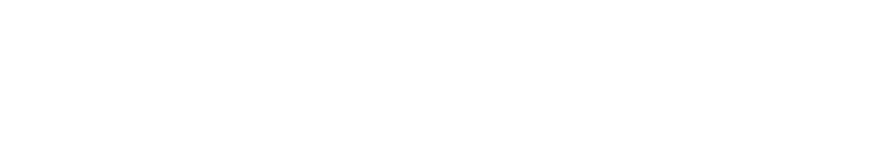
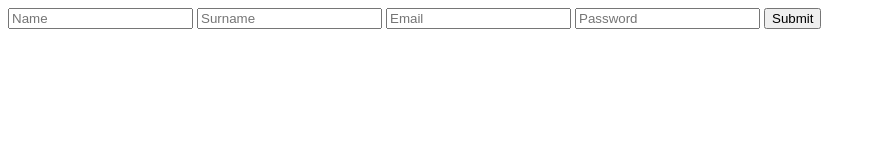
Before and after one commit to chumachenkoUA/technical-task-1, a website: page index.html in a window 1280 px wide. Shown: the whole page, without its empty margins (0-876 px from the left). Drawn offline with Linux system fonts and the light colour scheme.

Commit message:
Додав форму з імпутами

```diff
--- a/index.html
+++ b/index.html
@@ -2,9 +2,20 @@
 <html lang="en">
 <head>
     <meta charset="UTF-8">
-    <title>Title</title>
+    <meta name="viewport" content="width=device-width, initial-scale=1">
+    <link rel="stylesheet" href="index.css">
+    <title>Technical task</title>
 </head>
 <body>
-
+<main>
+    <form class="form">
+        <input id="first-name" type="text" placeholder="Name">
+        <input id="last-name" type="text" placeholder="Surname">
+        <input id="email" type="email" placeholder="Email">
+        <input id="password" type="password" placeholder="Password">
+        <button type="submit" id="submit">Submit</button>
+    </form>
+</main>
+<script src="index.js"></script>
 </body>
 </html>
```
